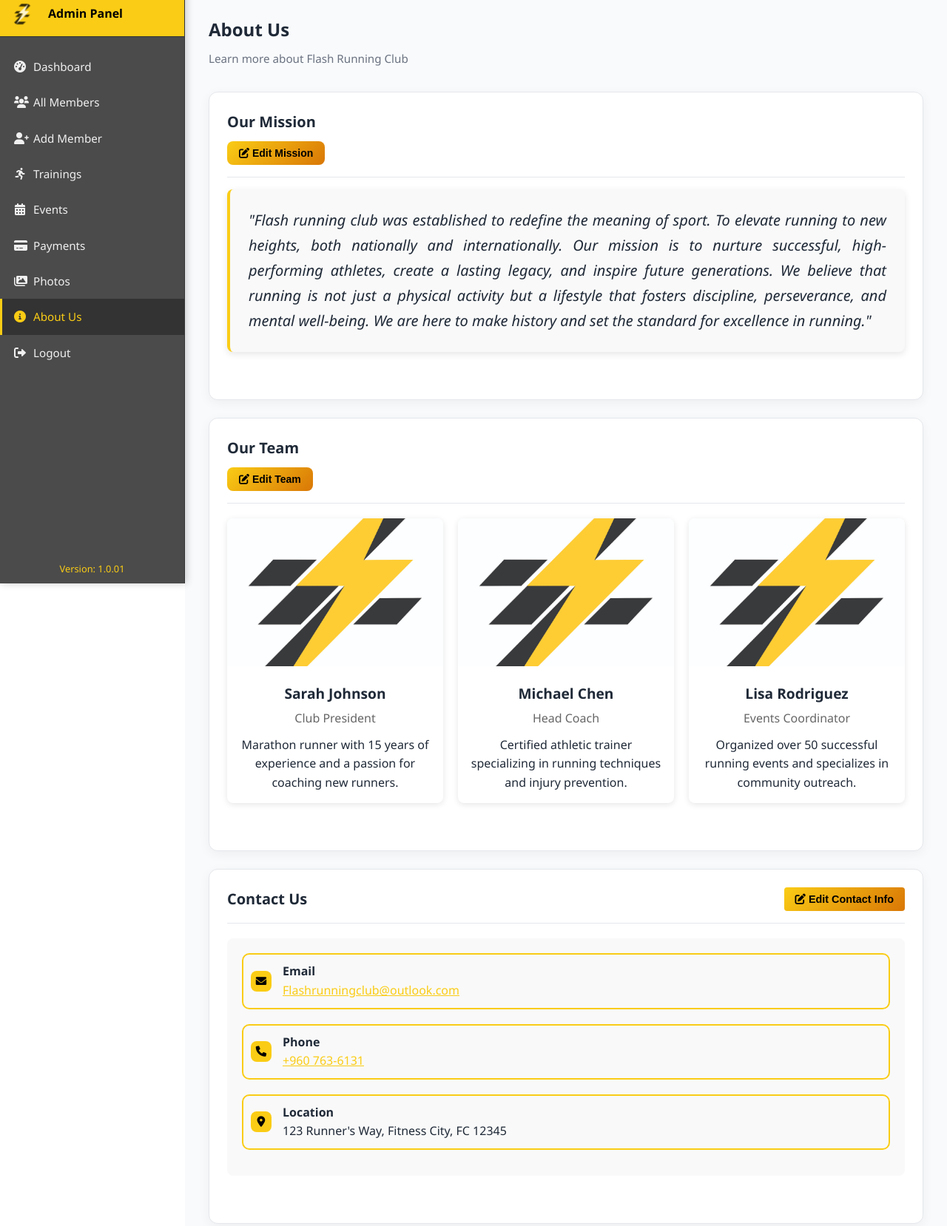
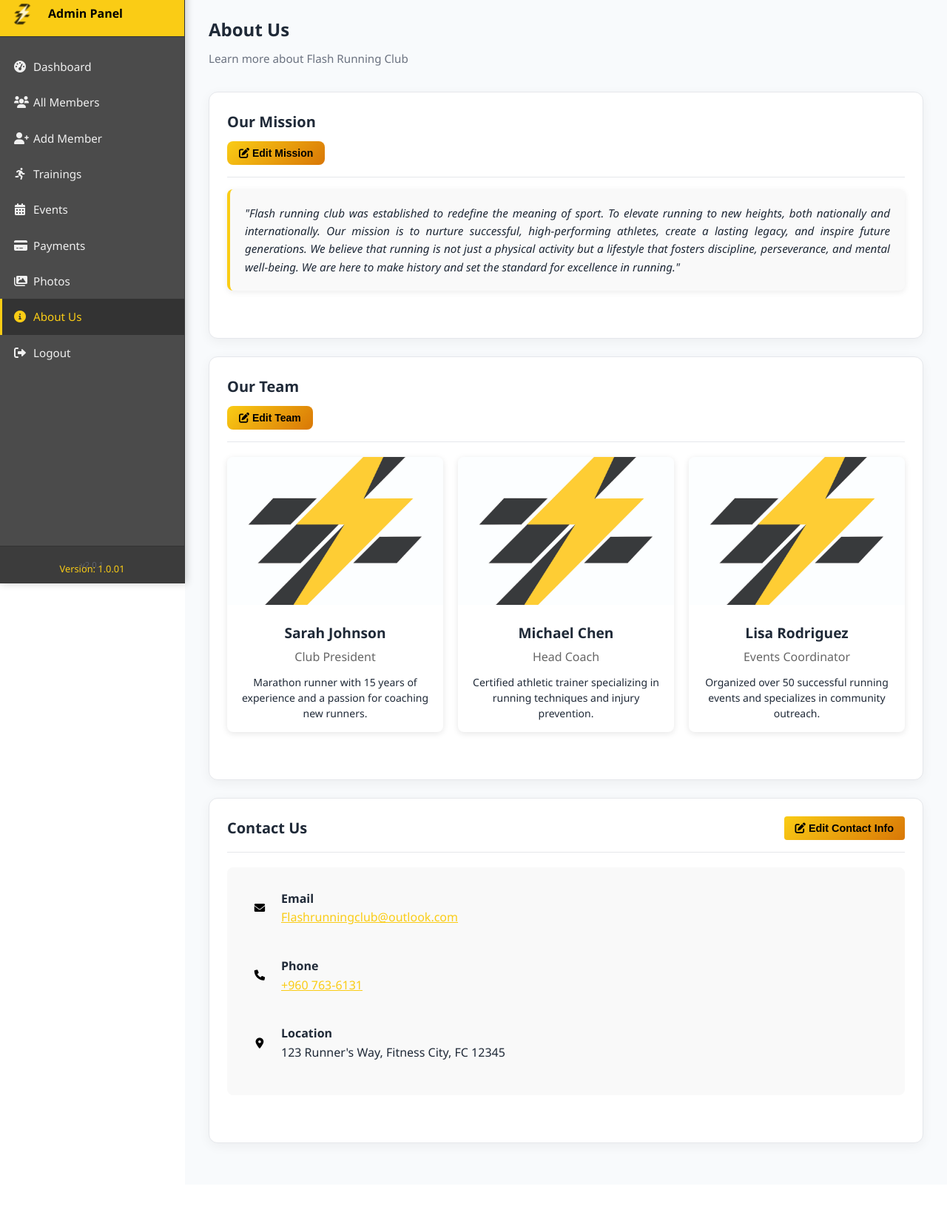
Before and after one commit to Ashraf7533/Flash, a plain HTML site: page about-us.html in a window 1280 px wide. Shown: the part 11-1669 px from the top of the page at 74% size. After the commit the page ends 1613 px from the top, so only its background shows below. Drawn offline with Linux system fonts and the light colour scheme; sample sign-in values are in the browser's storage.

Commit message:
Add files via upload

```diff
--- a/about-us.html
+++ b/about-us.html
@@ -15,7 +15,7 @@
         .about-section h3 {
             color: #000;
             margin-bottom: 15px;
-            font-size: 1.5rem;
+            font-size: 1.125rem; /* Reduced font size */
         }
 
         .about-content {
@@ -74,7 +74,6 @@
         .contact-icon {
             width: 32px;
             height: 32px;
-            background-color: #facc15;
             color: #000;
             border-radius: 8px;
             display: flex;
@@ -126,6 +125,9 @@
                     <li><a href="#" id="logoutBtn"><i class="fas fa-sign-out-alt"></i> Logout</a></li>
                 </ul>
             </div>
+            <div class="sidebar-footer">
+                <div style="font-size: 0.7rem; opacity: 0.7;">v2.0.1</div>
+            </div>
         </div>
 
         <!-- Main Content -->
@@ -158,8 +160,8 @@
                 <div class="card-body">
                     <div class="about-section">
                         <div class="about-content">
-                            <div id="missionDisplay" class="mission-box" style="background-color: #f9f9f9; border-left: 4px solid #facc15; padding: 25px; border-radius: 8px; box-shadow: 0 3px 10px rgba(0,0,0,0.1);">
-                                <p id="missionText" style="font-size: 1.25rem; font-style: italic; text-align: justify; line-height: 1.7;">"Flash running club was established to redefine the meaning of sport. To elevate running to new heights, both nationally and internationally. Our mission is to nurture successful, high-performing athletes, create a lasting legacy, and inspire future generations. We believe that running is not just a physical activity but a lifestyle that fosters discipline, perseverance, and mental well-being. We are here to make history and set the standard for excellence in running."</p>
+                            <div id="missionDisplay" class="mission-box" style="background-color: #f9f9f9; border-left: 4px solid #facc15; padding: 20px; border-radius: 8px; box-shadow: 0 2px 8px rgba(0,0,0,0.08);">
+                                <p id="missionText" style="font-size: 0.95rem; font-style: italic; text-align: justify; line-height: 1.6;">"Flash running club was established to redefine the meaning of sport. To elevate running to new heights, both nationally and internationally. Our mission is to nurture successful, high-performing athletes, create a lasting legacy, and inspire future generations. We believe that running is not just a physical activity but a lifestyle that fosters discipline, perseverance, and mental well-being. We are here to make history and set the standard for excellence in running."</p>
                             </div>
                             <div id="missionEditor" style="display: none; margin-top: 15px;">
                                 <textarea id="missionTextarea" style="width: 100%; min-height: 200px; padding: 15px; border: 1px solid #ddd; border-radius: 8px; font-size: 1rem; font-family: Arial, sans-serif; margin-bottom: 15px;"></textarea>
@@ -194,7 +196,7 @@
                                 <div class="team-info">
                                     <div class="team-name">Sarah Johnson</div>
                                     <div class="team-role">Club President</div>
-                                    <p>Marathon runner with 15 years of experience and a passion for coaching new runners.</p>
+                                    <p style="font-size: 0.875rem; line-height: 1.5;">Marathon runner with 15 years of experience and a passion for coaching new runners.</p>
                                 </div>
                             </div>
                             <div class="team-member" data-member="1">
@@ -202,7 +204,7 @@
                                 <div class="team-info">
                                     <div class="team-name">Michael Chen</div>
                                     <div class="team-role">Head Coach</div>
-                                    <p>Certified athletic trainer specializing in running techniques and injury prevention.</p>
+                                    <p style="font-size: 0.875rem; line-height: 1.5;">Certified athletic trainer specializing in running techniques and injury prevention.</p>
                                 </div>
                             </div>
                             <div class="team-member" data-member="2">
@@ -210,7 +212,7 @@
                                 <div class="team-info">
                                     <div class="team-name">Lisa Rodriguez</div>
                                     <div class="team-role">Events Coordinator</div>
-                                    <p>Organized over 50 successful running events and specializes in community outreach.</p>
+                                    <p style="font-size: 0.875rem; line-height: 1.5;">Organized over 50 successful running events and specializes in community outreach.</p>
                                 </div>
                             </div>
                         </div>
@@ -243,7 +245,7 @@
                         <div class="about-content">
                             <!-- Contact Display View -->
                             <div id="contactDisplay" class="contact-info">
-                                <div class="contact-method" style="cursor: pointer; margin-bottom: 20px; padding: 10px; border-radius: 10px; border: 2px solid #facc15;" onclick="copyEmail()">
+                                <div class="contact-method" style="cursor: pointer; margin-bottom: 20px; padding: 10px; border-radius: 10px;" onclick="copyEmail()">
                                     <div class="contact-icon" style="width: 28px; height: 28px; font-size: 0.9rem;">
                                         <i class="fas fa-envelope"></i>
                                     </div>
@@ -253,7 +255,7 @@
                                     </div>
                                 </div>
 
-                                <div class="contact-method" style="cursor: pointer; margin-bottom: 20px; padding: 10px; border-radius: 10px; border: 2px solid #facc15;">
+                                <div class="contact-method" style="cursor: pointer; margin-bottom: 20px; padding: 10px; border-radius: 10px;">
                                     <a id="phoneLink" href="tel:+9607636131" style="color: inherit; text-decoration: none; display: flex; align-items: center; width: 100%;">
                                         <div class="contact-icon" style="width: 28px; height: 28px; font-size: 0.9rem;">
                                             <i class="fas fa-phone"></i>
@@ -265,7 +267,7 @@
                                     </a>
                                 </div>
 
-                                <div class="contact-method" style="padding: 10px; border-radius: 10px; border: 2px solid #facc15;">
+                                <div class="contact-method" style="padding: 10px; border-radius: 10px;">
                                     <div class="contact-icon" style="width: 28px; height: 28px; font-size: 0.9rem;">
                                         <i class="fas fa-map-marker-alt"></i>
                                     </div>
```
Also changed, not shown: add-member.html (+6 -3 lines), admin-dashboard.html (+4 -4 lines), events.html (+4 -4 lines), member-dashboard.html (+1 -4 lines), member-details.html (+3 -0 lines), members.html (+4 -4 lines), payments.html (+3 -0 lines), photos.html (+4 -4 lines), training.html (+3 -0 lines).
